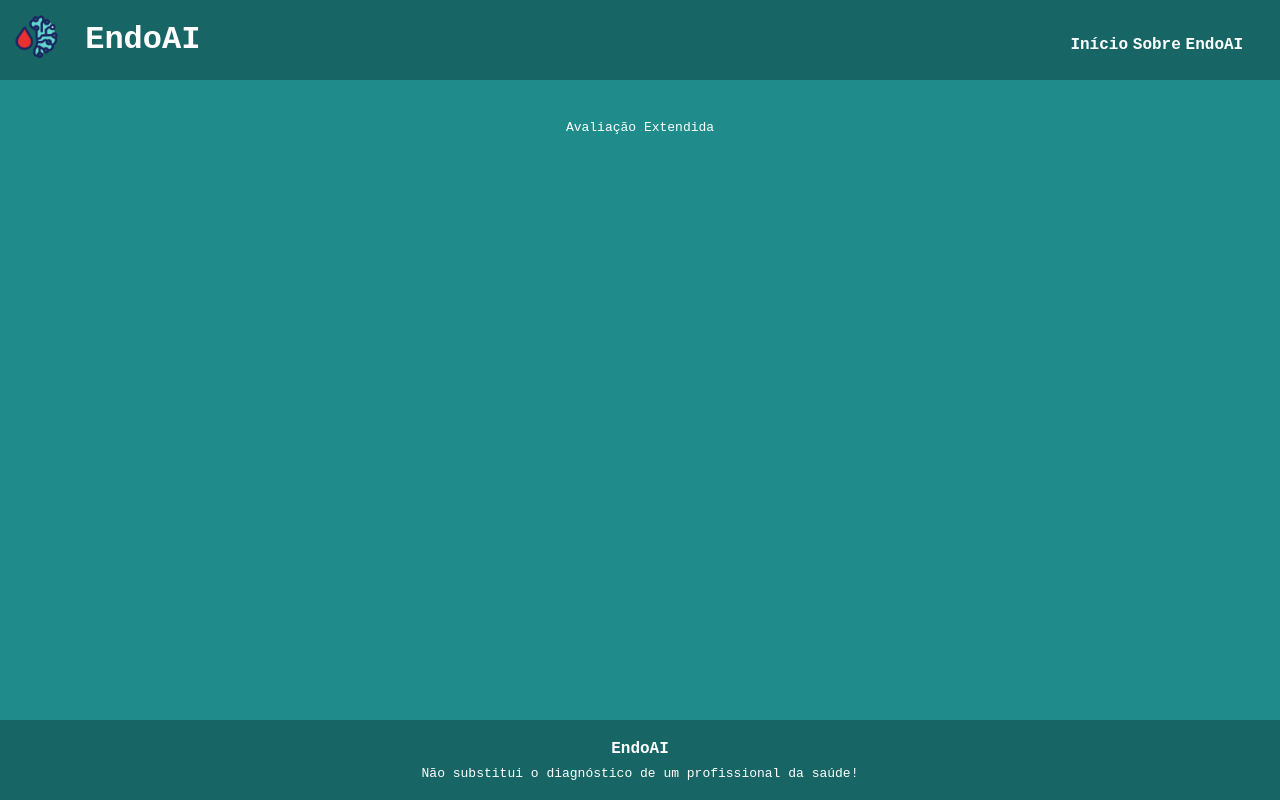
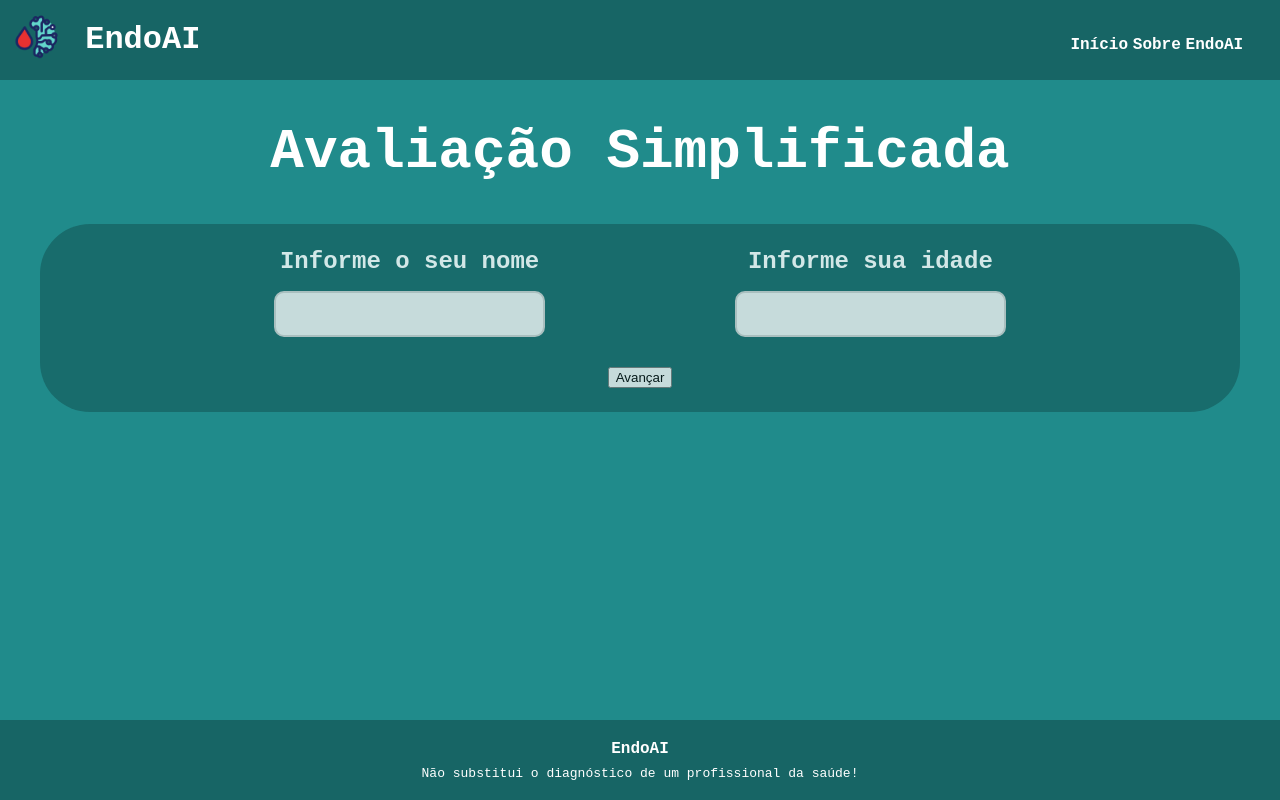
Before and after one commit to paulo-campos-57/EndoAI, a React (Create React App) app in the folder frontend/endo-front/: page /simplificado in a window 1280 px wide. Built offline with nearby package versions, Linux system fonts and the light colour scheme.

Commit message:
add: continuing Simplified form

```diff
--- a/frontend/endo-front/src/pages/Simplified/Simplified.module.css
+++ b/frontend/endo-front/src/pages/Simplified/Simplified.module.css
@@ -17,3 +17,80 @@
     padding-top: 5vh;
     color: #FFF;
 }
+
+.title {
+    font-size: 7vh;
+    font-weight: 900;
+}
+
+.ansForm {
+    width: 90%;
+    background-color: #176565;
+    height: 95%;
+    opacity: 0.8;
+    border-radius: 50px;
+    display: flex;
+    flex-direction: column;
+    justify-content: space-between;
+    padding: 3vh;
+    margin-bottom: 10vh;
+}
+
+.firstQuestion {
+    font-size: 3vh;
+    font-weight: 800;
+    width: 100%;
+    display: flex;
+    justify-content: center;
+    align-items: center;
+}
+
+.firstQuestionContainer {
+    display: flex;
+    height: 100%;
+    width: 80%;
+    justify-content: space-around;
+    align-items: center;
+    text-align: center;
+}
+
+.capsule {
+    display: flex;
+    flex-direction: column;
+    justify-content: center;
+    align-items: center;
+}
+
+.question {
+    font-size: 3vh;
+    font-weight: 800;
+    display: flex;
+    justify-content: space-between;
+    align-items: center;
+    gap: 0.8rem;
+}
+
+.questionAns {
+    display: flex;
+    gap: 1.5rem;
+    margin-top: 1rem;
+}
+
+.numberInput {
+    display: inline-block;
+    padding: 0.75rem 1.5rem;
+    border: 2px solid #ccc;
+    border-radius: 10px;
+    font-weight: bold;
+    font-size: 1rem;
+    background-color: #f0f0f0;
+    color: #333;
+    transition: all 0.3s ease;
+}
+
+.navigationButtons {
+    display: flex;
+    justify-content: center;
+    margin-top: 30px;
+    gap: 20px;
+}
--- a/frontend/endo-front/src/pages/Simplified/index.js
+++ b/frontend/endo-front/src/pages/Simplified/index.js
@@ -1,10 +1,17 @@
 import React, { useState, useEffect } from "react";
 import styles from "./Simplified.module.css";
+import { useNavigate } from "react-router-dom";
 import Header from "../../components/Header";
 import Footer from "../../components/Footer";
+import { ToastContainer, toast } from 'react-toastify';
+import 'react-toastify/dist/ReactToastify.css';
 
 
 function Simplified() {
+    const navigate = useNavigate();
+
+    const [step, setStep] = useState(1);
+
     const [formData, setFormData] = useState({
         userName: "",
         age: "",
@@ -32,13 +39,114 @@ function Simplified() {
         Education: "",
         Income: ""
     });
+
+    const nextStep = () => {
+        if (!isCurrentStepValid) {
+            toast.error('Por favor, preencha todos os campos do formulário antes de enviar.', {
+                position: "top-right",
+                autoClose: 3000,
+                hideProgressBar: false,
+                closeOnClick: true,
+                pauseOnHover: true,
+                draggable: true,
+                theme: "colored",
+            });
+            return;
+        }
+        setStep(prev => Math.min(prev + 1, 5));
+    };
+
+    const prevStep = () => {
+        setStep(prev => Math.max(prev - 1, 1));
+    };
+    const fieldsByStep = {
+        1: ['userName', 'age'],
+        2: ['Height', 'Weight', 'Sex', 'HighBP', 'HighChol', 'CholCheck'],
+        3: ['Smoker', 'Stroke', 'HeartDiseaseorAttack', 'PhysActivity', 'Fruits', 'Veggies'],
+        4: ['HvyAlcoholConsump', 'AnyHealthcare', 'NeedDoc', 'NoDocbcCost', 'GenHlth', 'MentHlth', 'PhysHlth'],
+        5: ['DiffWalk', 'Education', 'Income']
+    };
+
+    const isCurrentStepValid = fieldsByStep[step].every(
+        key => formData[key] !== ""
+    );
+    const isFormValid = Object.values(formData).every(val => val !== "");
+
+    const handleSubmit = (e) => {
+        e.preventDefault();
+        if (!isFormValid) {
+            toast.error('Por favor, preencha todos os campos do formulário antes de enviar.', {
+                position: "top-right",
+                autoClose: 3000,
+                hideProgressBar: false,
+                closeOnClick: true,
+                pauseOnHover: true,
+                draggable: true,
+                theme: "colored",
+            });
+            return;
+        }
+        navigate("/resultado", { state: { userName: formData.userName } });
+    };
+
     return (
         <>
             <div className={styles.container}>
                 <Header />
                 <div className={styles.content}>
-                    <div className={styles.title}>Avaliação Extendida {formData.userName && `- ${formData.userName}`}</div>
-
+                    <div className={styles.title}>Avaliação Simplificada {formData.userName && `- ${formData.userName}`}</div>
+                    <form className={styles.ansForm}>
+                        {step === 1 && (
+                            <div className={styles.firstQuestion}>
+                                <div className={styles.firstQuestionContainer}>
+                                    <div className={styles.capsule}>
+                                        <div className={styles.question}>Informe o seu nome</div>
+                                        <div className={styles.questionAns}>
+                                            <input
+                                                type="text"
+                                                name="Name"
+                                                className={styles.numberInput}
+                                                value={formData.userName}
+                                                onChange={e => setFormData(fd => ({ ...fd, userName: e.target.value }))}
+                                            />
+                                        </div>
+                                    </div>
+                                    <div className={styles.capsule}>
+                                        <div className={styles.question}>Informe sua idade</div>
+                                        <div className={styles.questionAns}>
+                                            <input
+                                                type="text"
+                                                name="Age"
+                                                maxLength={3}
+                                                pattern="\d{1,3}"
+                                                inputMode="numeric"
+                                                className={styles.numberInput}
+                                                value={formData.age}
+                                                onChange={e => setFormData(fd => ({ ...fd, age: e.target.value }))}
+                                            />
+                                        </div>
+                                    </div>
+                                </div>
+                            </div>
+                        )}
+                        <div className={styles.navigationButtons}>
+                            {step > 1 && (
+                                <button type="button" className={styles.navButton} onClick={prevStep}>
+                                    Voltar
+                                </button>
+                            )}
+                            {step < 5 && (
+                                <button type="button" className={styles.navButton} onClick={nextStep}>
+                                    Avançar
+                                </button>
+                            )}
+                            {step === 5 && (
+                                <button type="submit" className={styles.navButton}>
+                                    Enviar
+                                </button>
+                            )}
+                        </div>
+                    </form>
                 </div>
                 <Footer />
             </div>
```
Lines whose indentation alone changed are shown as unchanged.
